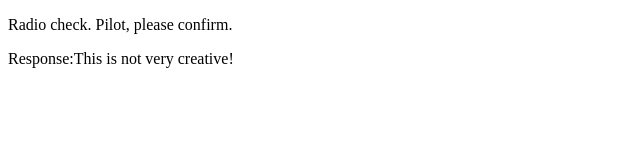
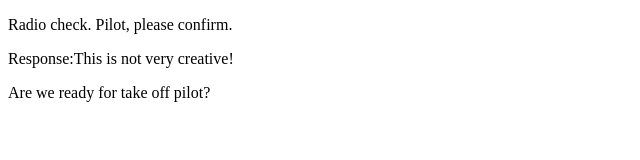
Before and after one commit to TheNicoleMwaura/communication-log2, a plain HTML site: page index.html in a window 1280 px wide. Shown: the whole page, without its empty margins (0-640 px from the left). Drawn offline with Linux system fonts and the light colour scheme.

Commit message:
take off

```diff
--- a/index.html
+++ b/index.html
@@ -4,5 +4,6 @@
    <body>
       <p>Radio check. Pilot, please confirm.</p>
       <p>Response:This is not very creative!</p>
+      <p>Are we ready for take off pilot?</p>
    </body>
 </html>
```
